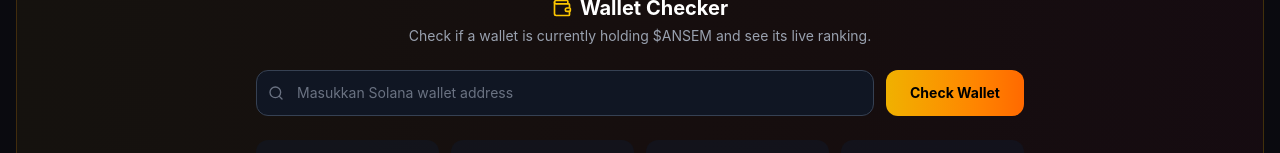
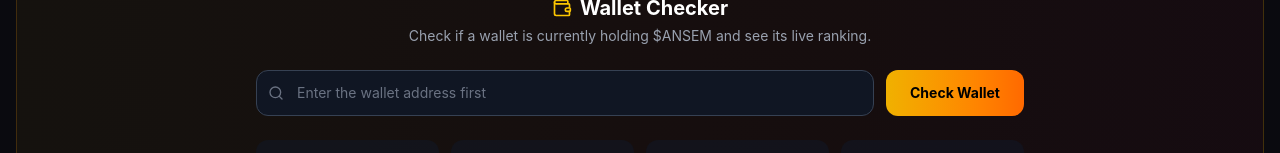
Before and after one commit to helmibagus/ansem-dashboard, a Next.js app: page / in a window 1280 px wide. Shown: the part 647-800 px from the top of the page. Built offline with nearby package versions, Linux system fonts and the light colour scheme; no server answers.

Commit message:
Update placeholder text for wallet address input

```diff
--- a/src/components/WalletChecker.tsx
+++ b/src/components/WalletChecker.tsx
@@ -76,7 +76,7 @@ export default function WalletChecker({ stats }: { stats: any }) {
                 setError('');
               }}
               onKeyDown={(e) => e.key === 'Enter' && checkWallet()}
-              placeholder="Masukkan Solana wallet address"
+              placeholder="Enter the wallet address first"
               className="w-full pl-10 pr-4 py-3 bg-gray-900/80 border border-gray-700 rounded-xl text-sm text-white placeholder-gray-500 focus:outline-none focus:border-yellow-500/50"
             />
           </div>
```
